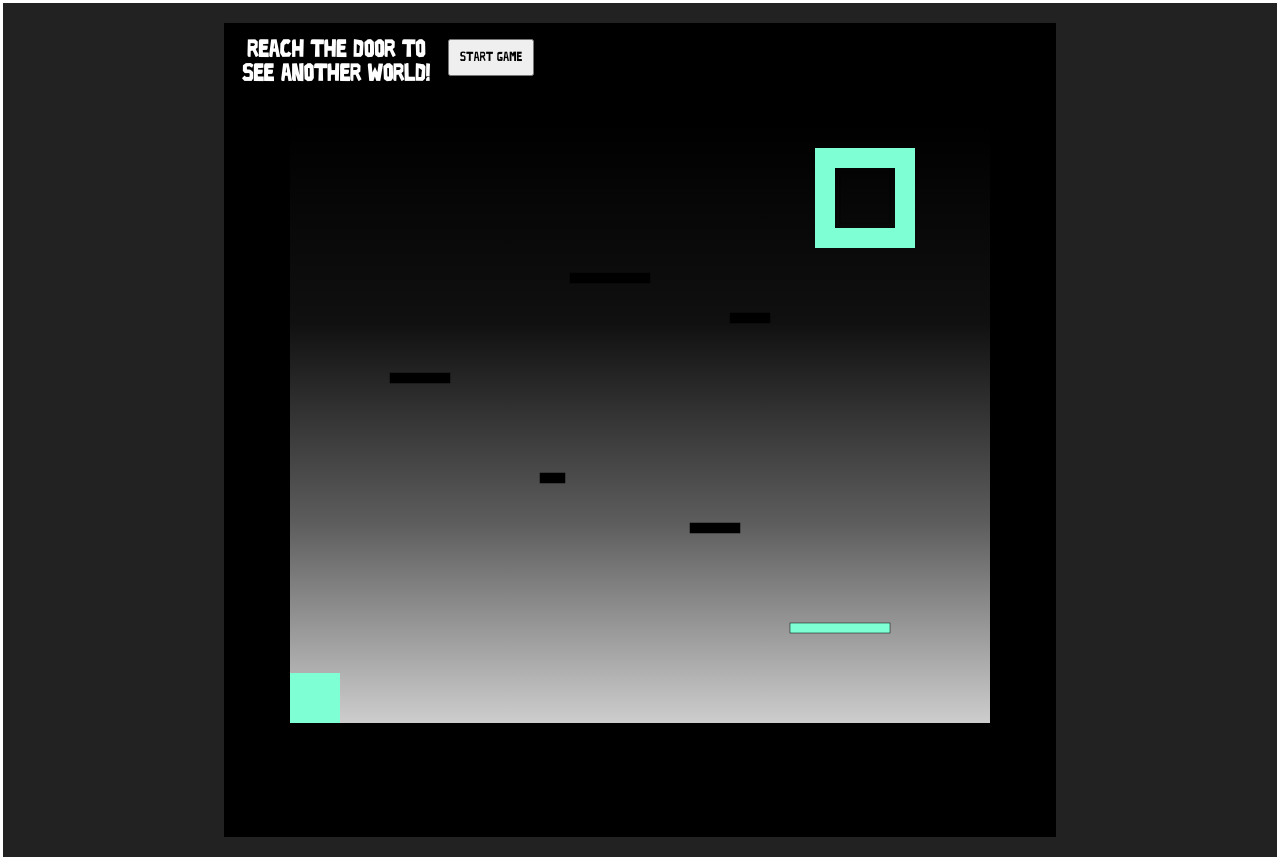
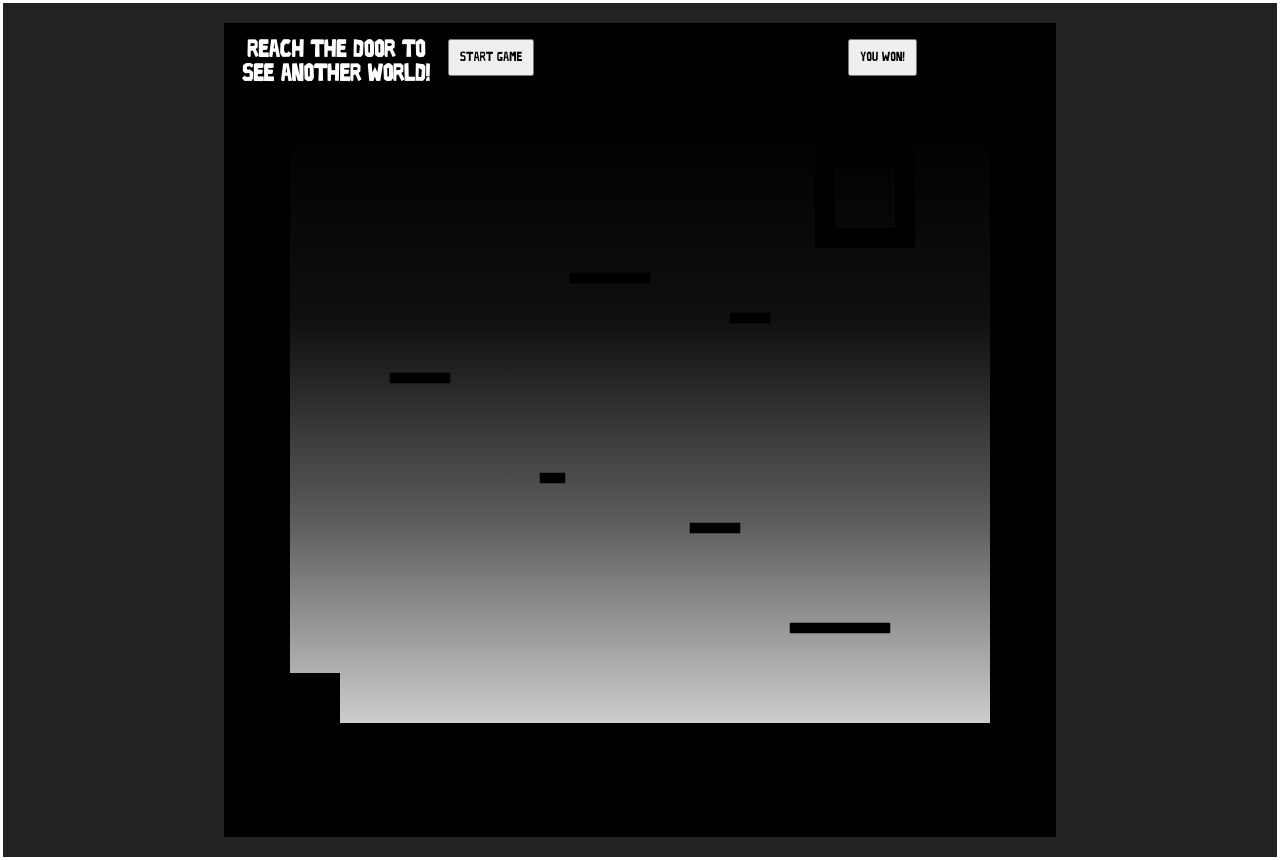
Before and after one commit to amishizaki/Unit-One-Project, a plain HTML site: page index.html in a window 1280 px wide. Both pictures are taken after a click on the button "Start Game". Drawn offline with Linux system fonts and the light colour scheme.

Commit message:
nearly there

```diff
--- a/ap.js
+++ b/ap.js
@@ -40,7 +40,7 @@ class Portal {
         this.y = this.y,
         this.width = this.width,
         this.height = this.height,
-        this.color = 'red',
+        this.color = 'white',
         this.isReached = false,
         this.draw = () => {
             ctx.fillRect(525, 25, 100, 100);
@@ -85,7 +85,7 @@ const Box = class {
         this.y = y,
         this.vx = 0,
         this.vy = 5,
-        this.color = 'goldenrod',
+        this.color = 'black',
         this.width = 75,
         this.height = 75,
         this.falling = falling,
@@ -151,7 +151,7 @@ class Character {
         this.width = 50,
         this.height = 50,
         this.alive = alive,
-        this.color = 'aquamarine',
+        this.color = 'black',
         // this.jumpCounter = 0;
         // this.isHolding = false,
         // this.escaped = false,
@@ -249,24 +249,27 @@ function animate () {
 
 }
 
-document.addEventListener('keydown', (e) =>{
+document.addEventListener('keydown', (e) => {
     character.setDirection(e.key)
 })
 
-document.addEventListener('keyup', (e) =>{
+document.addEventListener('keyup', (e) => {
     if(['space', 'a', 'd'].includes(e.key)) {
         character.unsetDirection(e.key)
     }
 })
 
 const gameWon = () => {
- if (portal.reached === true) {
-    document.getElementById('container')
-    console.log('container')
- }
+    document.getElementsById("canvas").classList.remove("canvas")
+    document.getElementsById("canvas").classList.add("canvasRainbow")
+
+    // .style.background = 'linear-gradient: blue, purple'
+    console.log('game won', canvas)
+
 }
+
 // detect portal
-const portalMet = (thing) => {
+const detectPortal = (thing) => {
     if (character.x < thing.x + thing.width &&
         character.x + character.width > thing.x &&
         character.y < thing.y + thing.height &&
@@ -306,13 +309,6 @@ const detectPlatform = (thing) => {
         }
 }
 
-// const detectRight = (thing) => {
-//     if (character.y < thing.y + thing.height) {
-//         character.y != thing.y
-//         console.log("detectRight")
-//     }
-// }
-
 // starts the action!
 const gameLoop = () => {
     ctx.clearRect(0, 0, game.width, game.height)
@@ -342,7 +338,7 @@ const gameLoop = () => {
             // check for collisions here
             detectHit(box)
         })
-        portalMet(portal)
+        detectPortal(portal)
 
         // check for falling, if not, stop
     }
--- a/index.html
+++ b/index.html
@@ -11,10 +11,10 @@
     <body>
         <div id="container">
             <aside id="encouragement"><h2>Reach the door to see another world!</h2></aside>
-            <!-- add to button later: onclick='startGame()' -->
             <button onclick="gameStart()" id="startBtn">Start Game</button>
+            <button onclick="gameWon()" id="gameWon">You Won!</button>
             <main>
-                <canvas id="canvas" width="700" height="600"></canvas>
+                <canvas id="canvas" class="canvas" width="700" height="600"></canvas>
                 <div id="door"></div>
             </main>
         </div>
--- a/style.css
+++ b/style.css
@@ -44,8 +44,10 @@ main {
                           "game game game"
                           "btm-left btm-right btm-right";
     }
-
-canvas {
+.canvasRainbow {
+    background-image: linear-gradient(red, purple, rgb(94, 93, 93), rgb(205, 205, 205));
+}
+.canvas {
     background-image: linear-gradient(black, rgb(16, 16, 16), rgb(94, 93, 93), rgb(205, 205, 205));
     /* background-image: url(./background/limbo_background_by_janepage_d37l9p5-fullview.jpeg); */
     /* background-repeat: no-repeat; */
@@ -67,7 +69,7 @@ canvas {
     align-items: center;
 }
 
-#startBtn {
+#startBtn, #gameWon {
     padding: 10px;
     height: fit-content;
     width: fit-content;
```
